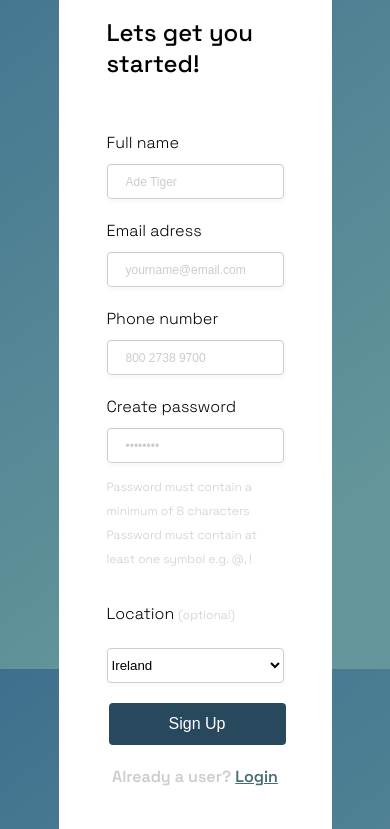
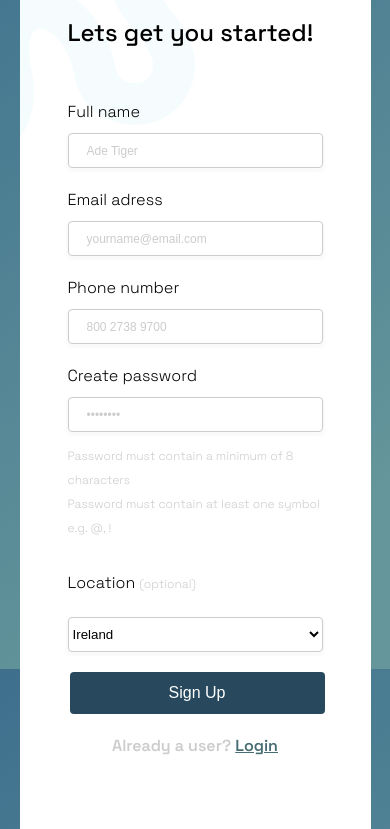
Before and after one commit to MichalLekacz/Forms-Assingment, a plain HTML site: page index.html in a window 390 px wide. Shown: the part 175-1004 px from the top of the page. Drawn offline with Linux system fonts and the light colour scheme.

Commit message:
Update style.css

```diff
--- a/css/style.css
+++ b/css/style.css
@@ -31,7 +31,7 @@ section {
 }
 
 .left-background {
-    background-image: url("./img/Stroke.svg");
+    background-image: url(../img/stroke.svg);
     background-repeat: no-repeat;
     background-size: 80%;
 
@@ -213,6 +213,10 @@ footer a:hover {
 }
 
 @media only screen and (max-width: 1000px) {
+    .left-container {
+        width: 90%;
+    }
+
     .right-container {
         display: none;
     }
```
